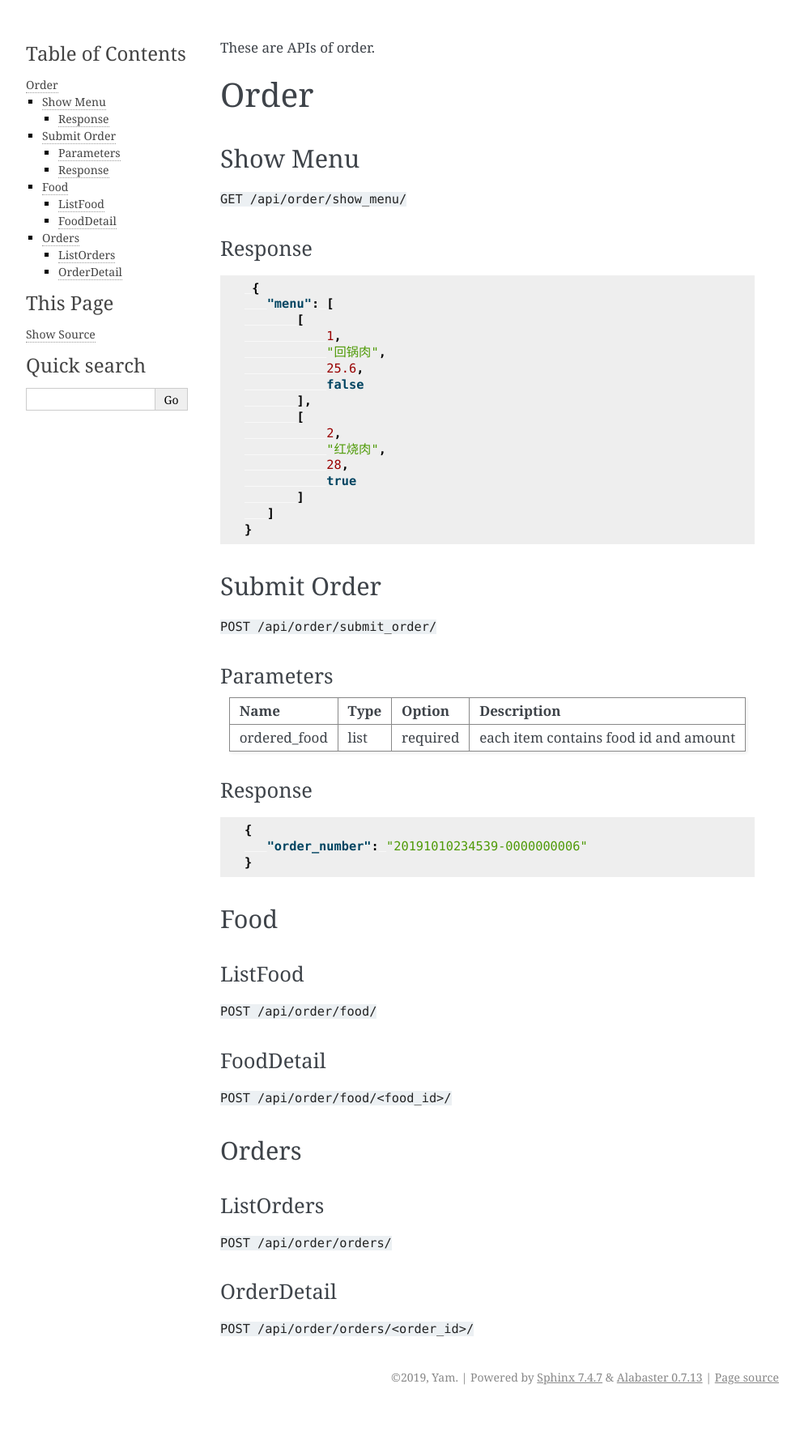
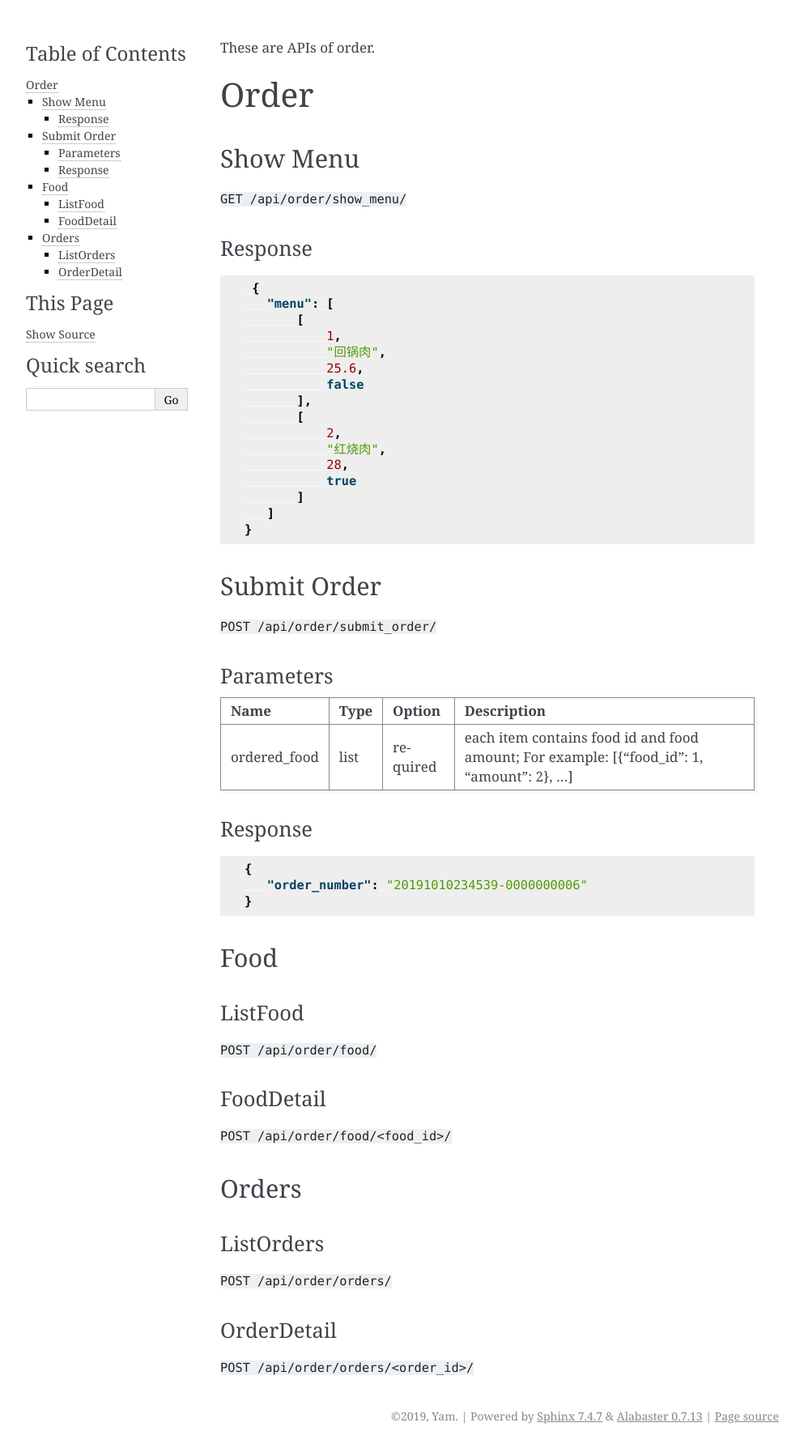
Before and after one commit to hscspring/Python-for-Freshman, a Sphinx documentation site: the page built from webapp/docs/source/order.rst, in a window 1280 px wide. Shown: the whole page at 81% size, without its empty margins (148-1141 px from the left). Built offline with Sphinx 7.4.7, drawn with Linux system fonts in a browser that asks for light colours; before the commit the page ends 1740 px from its top, so only the background shows below that.

Commit message:
update docs

```diff
--- a/webapp/docs/source/order.rst
+++ b/webapp/docs/source/order.rst
@@ -51,11 +51,12 @@ Submit Order
 Parameters
 ----------
 
-=================   ============    ============   ============================================
-       Name           Type             Option             Description
-=================   ============    ============   ============================================
-  ordered_food         list           required         each item contains food id and amount
-=================   ============    ============   ============================================
+=================   ========    ============   ================================================
+       Name           Type         Option             Description
+=================   ========    ============   ================================================
+  ordered_food         list       required      each item contains food id and food amount;
+                                                For example: [{"food_id": 1, "amount": 2}, ...]
+=================   ========    ============   ================================================
 
 Response
 ----------
```
Also changed, not shown: 5 other files.
